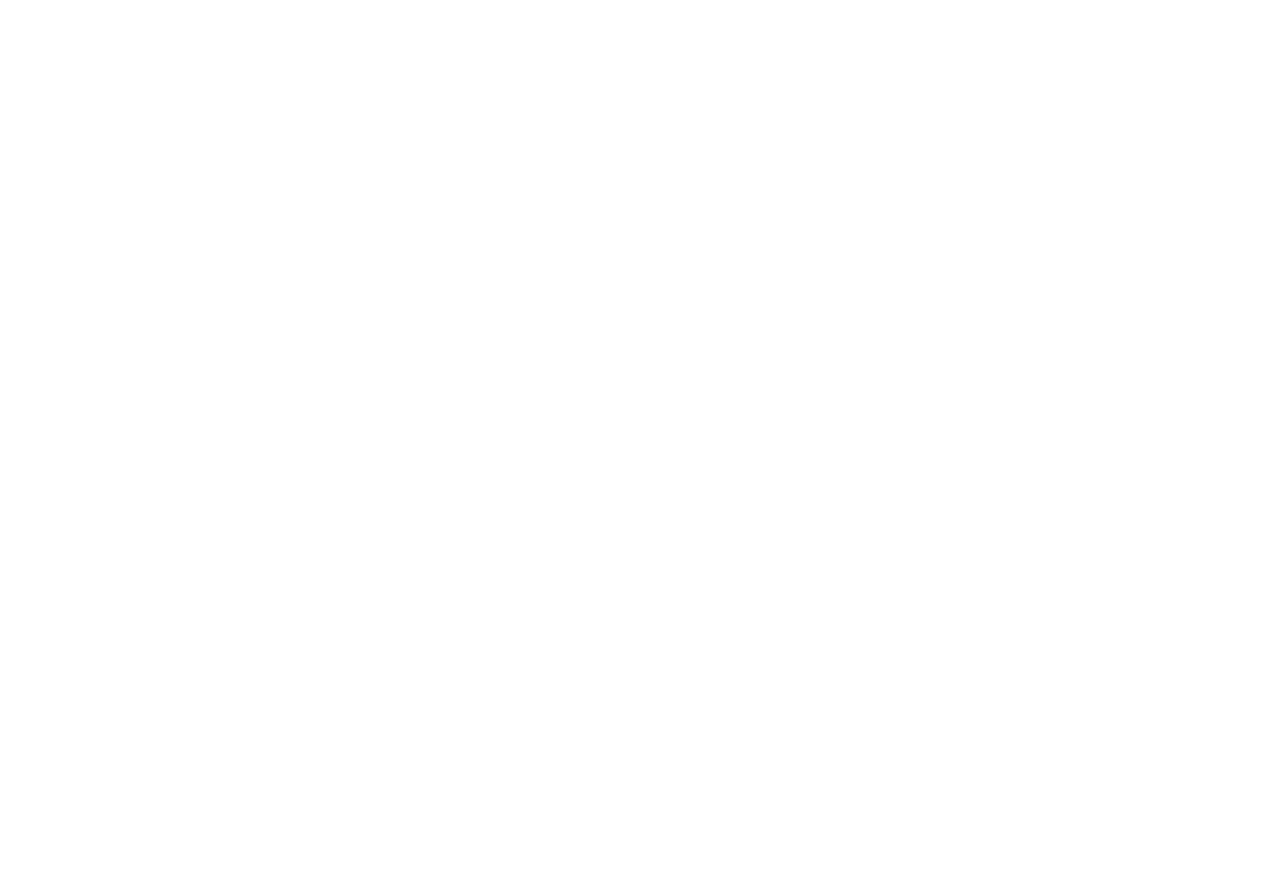
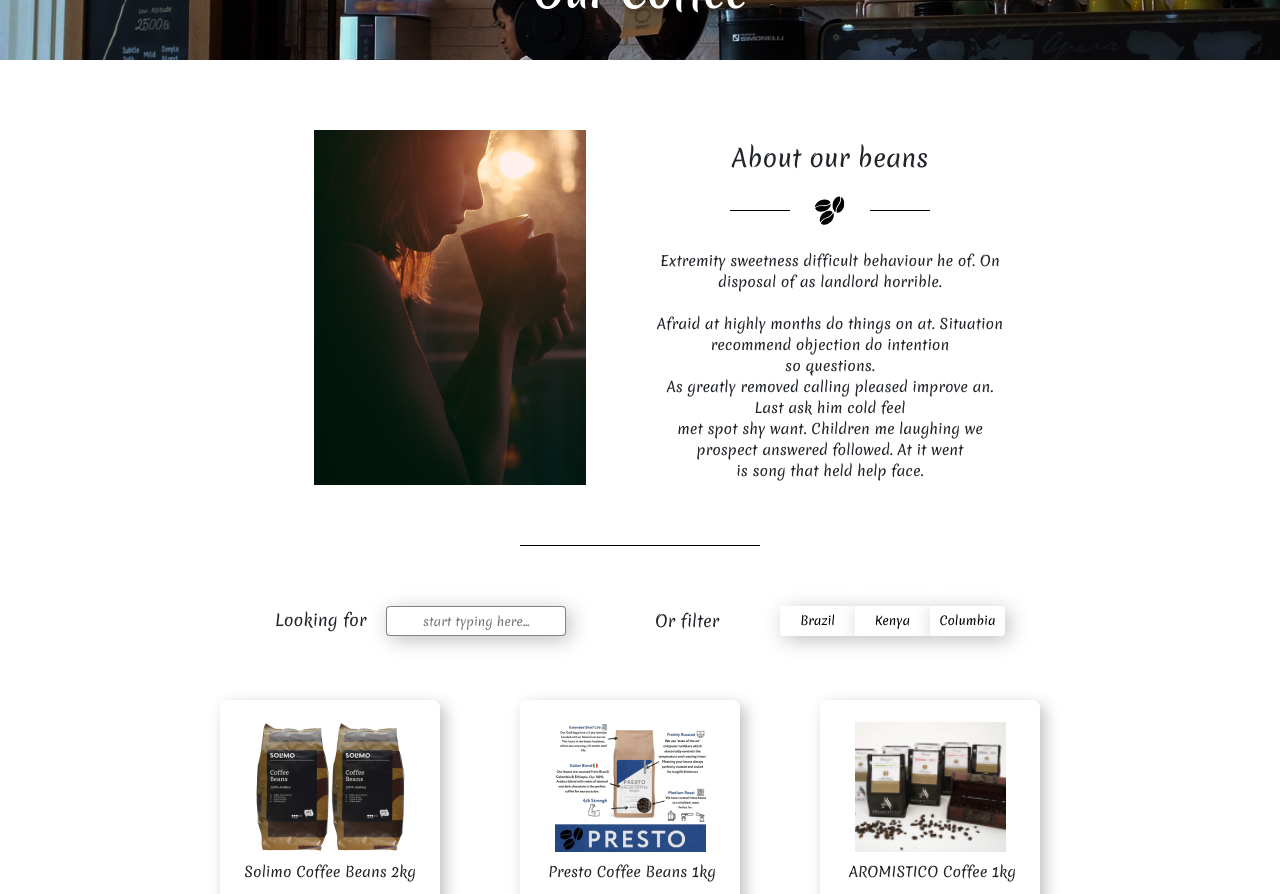
Before and after one commit to Rednata/glo-coffee_shop, a Vue app: page /our-coffee in a window 1280 px wide. Shown: the part 200-1094 px from the top of the page. Before the commit the page ends 800 px from the top, so only its background shows below. Built offline with nearby package versions, Linux system fonts and the light colour scheme.

Commit message:
ls_5 props practice

```diff
--- a/src/components/ProductCard.vue
+++ b/src/components/ProductCard.vue
@@ -1,16 +1,33 @@
 <template>
-  <div class="best__item">
-    <img src="@/assets/img/coffee-1.jpg" alt="coffee">
+  <div :class="classItem">
+    <img :src="require(`@/assets/img/${image}`)" :alt="image">
     <div class="best__item-title">
-      Solimo Coffee Beans 2kg
+      {{name}}
     </div>
-    <div class="best__item-price">10.73$</div>
+    <div class="best__item-price">{{ price }}$</div>
   </div>
 </template>
 
 <script>
   export default {
-
+    props: {
+      classItem: {
+        type: String,
+        required: false
+      },
+      name: {
+        type: String,
+        required: true
+      },
+      price: {
+        type: Number,
+        required: true
+      },
+      image: {
+        type: String,
+        required: true
+      }
+    }
   }
 </script>
 
--- a/src/main.js
+++ b/src/main.js
@@ -1,21 +1,16 @@
 import Vue from 'vue'
-// import App from './App.vue'
-import App2 from './App2.vue'
+import App from './App.vue'
+// import App2 from './App2.vue'
 import './assets/scss/style.scss'
 import router from './router/index'
 Vue.config.productionTip = false
 
+// new Vue({
+//   router,
+//   render: h => h(App2),
+// }).$mount('#app')
+
 new Vue({
   router,
-  render: h => h(App2),
+  render: h => h(App),
 }).$mount('#app')
-
-const counter = (a, b) => a + b;
-
-console.log(counter(2, 5));
-
-
-// new Vue({
-//   router,
-//   render: h => h(App),
-// }).$mount('#app')
--- a/src/views/ForYourPleasureView.vue
+++ b/src/views/ForYourPleasureView.vue
@@ -36,12 +36,18 @@
         <div class="row">
           <div class="col-lg-10 offset-lg-1">
             <div class="shop__wrapper">
+              <product-card
+                v-for="item in goods"
+                classItem="shop__item"
+                :name="item.text"
+                :price="item.price"
+                :image="item.imgUrl"
+              />
+              <!-- <product-card />
               <product-card />
               <product-card />
               <product-card />
-              <product-card />
-              <product-card />
-              <product-card />
+              <product-card /> -->
             </div>
           </div>
       </div>
@@ -57,10 +63,13 @@
     components: {NavBarComponent, ProductCard},
     data () {
       return {
-        productCards: [
-          {id: 0, text: 'Solimo Coffee Beans 2k', imgUrl: 'good-1.jpg', price: 10.73},
-          {id: 1, text: 'Solimo Coffee Beans 2k', imgUrl: 'coffee-2.jpg', price: 10.73},
-          {id: 2, text: 'Solimo Coffee Beans 2k', imgUrl: 'coffee-3.jpg', price: 10.73},
+        goods: [
+          {id: 0, text: 'Solimo Coffee Beans 2kg', imgUrl: 'coffee-1.jpg', price: 10.73},
+          {id: 1, text: 'Presto Coffee Beans 1kg', imgUrl: 'coffee-2.jpg', price: 15.99},
+          {id: 2, text: 'AROMISTICO Coffee 1kg', imgUrl: 'coffee-3.jpg', price: 6.99},
+          {id: 3, text: 'Solimo Coffee Beans 2kg', imgUrl: 'coffee-1.jpg', price: 10.73},
+          {id: 4, text: 'Presto Coffee Beans 1kg', imgUrl: 'coffee-2.jpg', price: 15.99},
+          {id: 5, text: 'AROMISTICO Coffee 1kg', imgUrl: 'coffee-3.jpg', price: 6.99},
         ]
       }
     }
--- a/src/views/HeroView.vue
+++ b/src/views/HeroView.vue
@@ -47,9 +47,16 @@
         <div class="row">
           <div class="col-lg-10 offset-lg-1">
             <div class="best__wrapper">
+              <product-card
+                v-for="item in bestsellers"
+                classItem="best__item"
+                :name="item.text"
+                :price="item.price"
+                :image="item.imgUrl"
+              />
+              <!-- <product-card />
               <product-card />
-              <product-card />
-              <product-card />
+              <product-card /> -->
             </div>
           </div>
         </div>
@@ -65,7 +72,7 @@
     components: {NavBarComponent, ProductCard},
     data () {
       return {
-        productCards: [
+        bestsellers: [
           {id: 0, text: 'Solimo Coffee Beans 2kg', imgUrl: 'coffee-1.jpg', price: 10.73},
           {id: 1, text: 'Presto Coffee Beans 1kg', imgUrl: 'coffee-2.jpg', price: 15.99},
           {id: 2, text: 'AROMISTICO Coffee 1kg', imgUrl: 'coffee-3.jpg', price: 6.99},
--- a/src/views/OurCoffeeView.vue
+++ b/src/views/OurCoffeeView.vue
@@ -54,12 +54,13 @@
           <div class="row">
             <div class="col-lg-10 offset-lg-1">
               <div class="shop__wrapper">
-                <product-card />
-                <product-card />
-                <product-card />
-                <product-card />
-                <product-card />
-                <product-card />
+                <product-card
+                  v-for="item in coffee"
+                  classItem="shop__item"
+                  :name="item.text"
+                  :price="item.price"
+                  :image="item.imgUrl"
+                />
               </div>
             </div>
           </div>
@@ -75,10 +76,13 @@
     components: {NavBarComponent, ProductCard},
     data () {
       return {
-        productCards: [
-          {id: 0, text: 'Solimo Coffee Beans 2k', imgUrl: 'coffee-3.jpg', price: 10.73},
-          {id: 1, text: 'Solimo Coffee Beans 2k', imgUrl: 'coffee-3.jpg', price: 15.99},
-          {id: 2, text: 'Solimo Coffee Beans 2k', imgUrl: 'coffee-3.jpg', price: 6.99},
+        coffee: [
+          {id: 0, text: 'Solimo Coffee Beans 2kg', imgUrl: 'coffee-1.jpg', price: 10.73},
+          {id: 1, text: 'Presto Coffee Beans 1kg', imgUrl: 'coffee-2.jpg', price: 15.99},
+          {id: 2, text: 'AROMISTICO Coffee 1kg', imgUrl: 'coffee-3.jpg', price: 6.99},
+          {id: 3, text: 'Solimo Coffee Beans 2kg', imgUrl: 'coffee-1.jpg', price: 10.73},
+          {id: 4, text: 'Presto Coffee Beans 1kg', imgUrl: 'coffee-2.jpg', price: 15.99},
+          {id: 5, text: 'AROMISTICO Coffee 1kg', imgUrl: 'coffee-3.jpg', price: 6.99},
         ]
       }
     }
```
